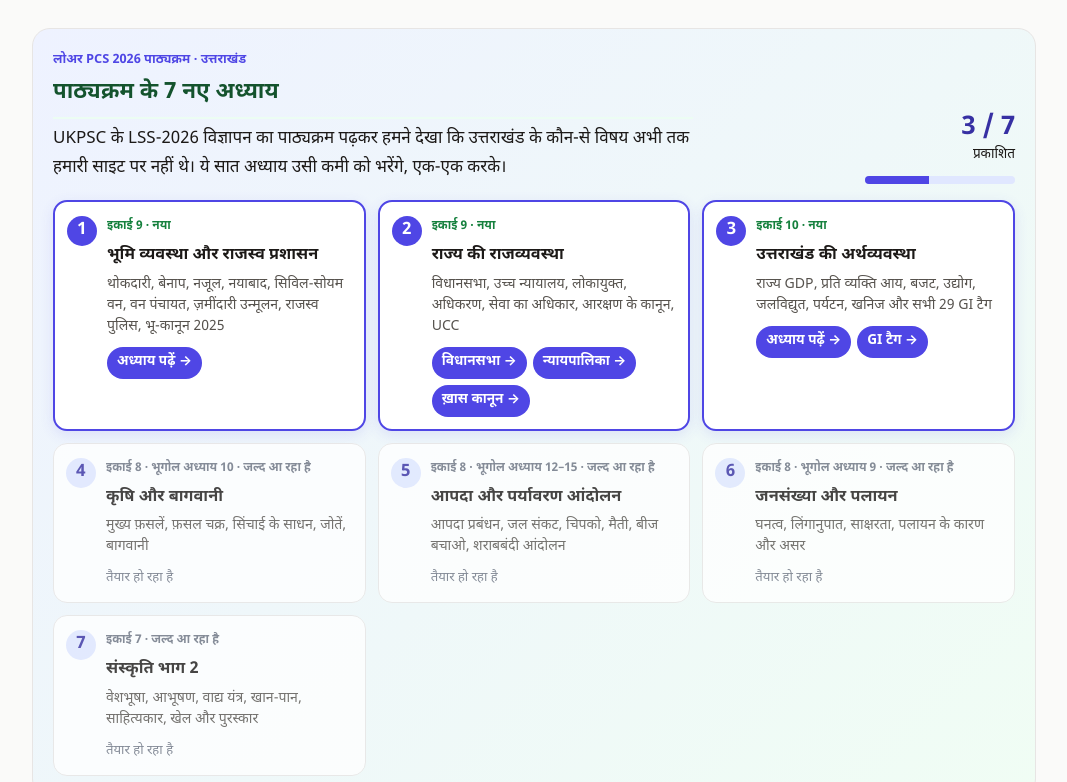
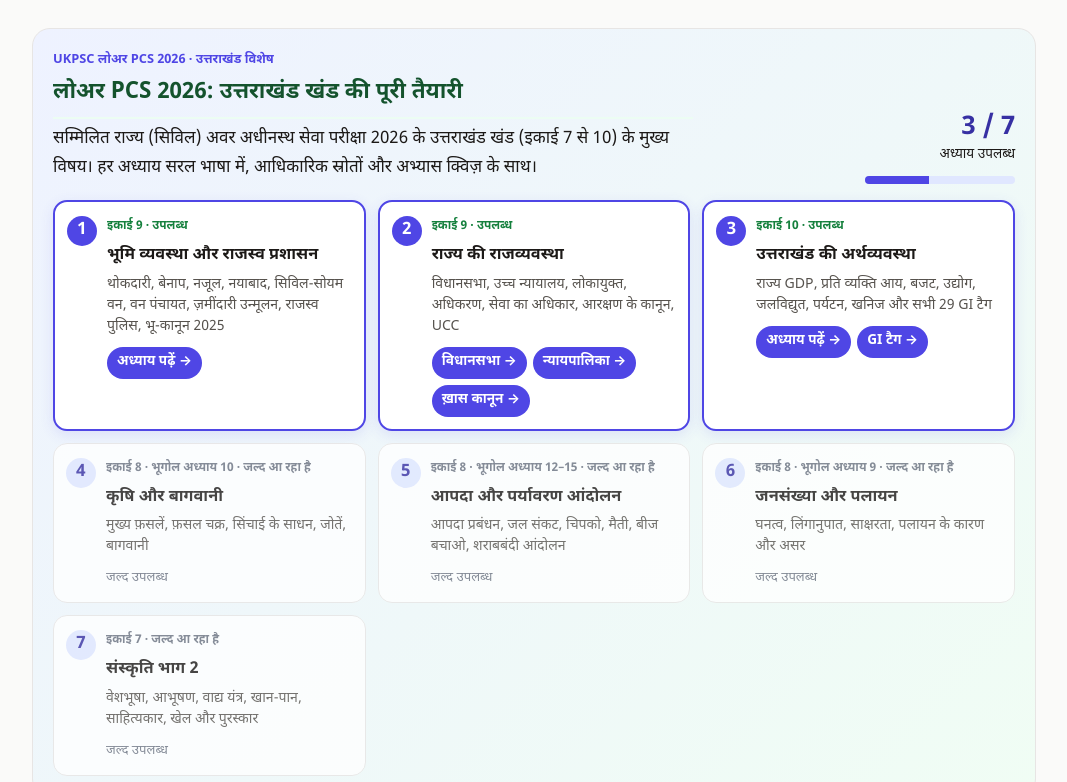
Before and after one commit to himanshupant95/pahadpariksha, an Astro site: page / in a window 1280 px wide. Shown: the part 2280-3062 px from the top of the page, without its empty margins (106-1173 px from the left). Built offline with nearby package versions, Linux system fonts and the light colour scheme; Astro itself is replaced by a stand-in of ours.

Commit message:
Home: professional Lower PCS 2026 section copy
Co-Authored-By: Claude Opus 5.5 <noreply@anthropic.com>
Claude-Session: https://claude.ai/code/session_019hdzKTCA8Gc83JLdjzSfZN

```diff
--- a/src/pages/index.astro
+++ b/src/pages/index.astro
@@ -27,7 +27,7 @@ const topics = [
   { icon: 'quiz', t: 'क्विज़', d: 'सभी अध्यायों के MCQ एक जगह', href: '/quiz/' },
   { icon: 'paper', t: 'करेंट अफेयर्स', d: 'रोज़ का संस्करण, तथ्य व क्विज़', href: '/current-affairs/' },
 ];
-// LSS-2026 syllabus gaps (Uttarakhand units 7–10). live: link list; otherwise "जल्द आ रहा है".
+// LSS-2026 Uttarakhand section (units 7–10). live: link list; otherwise "जल्द आ रहा है".
 const syllabus = [
   { n: 1, t: 'भूमि व्यवस्था और राजस्व प्रशासन', d: 'थोकदारी, बेनाप, नजूल, नयाबाद, सिविल-सोयम वन, वन पंचायत, ज़मींदारी उन्मूलन, राजस्व पुलिस, भू-कानून 2025', unit: 'इकाई 9', links: [['/polity/land-revenue-system/', 'अध्याय पढ़ें']] },
   { n: 2, t: 'राज्य की राजव्यवस्था', d: 'विधानसभा, उच्च न्यायालय, लोकायुक्त, अधिकरण, सेवा का अधिकार, आरक्षण के कानून, UCC', unit: 'इकाई 9', links: [['/polity/legislative-assembly/', 'विधानसभा'], ['/polity/judiciary/', 'न्यायपालिका'], ['/polity/special-laws/', 'ख़ास कानून']] },
@@ -112,20 +112,20 @@ const latest = [
   <section class="syl" aria-labelledby="syl-h">
     <div class="syl-head">
       <div>
-        <p class="kick">लोअर PCS 2026 पाठ्यक्रम · उत्तराखंड</p>
-        <h2 id="syl-h">पाठ्यक्रम के 7 नए अध्याय</h2>
-        <p>UKPSC के LSS-2026 विज्ञापन का पाठ्यक्रम पढ़कर हमने देखा कि उत्तराखंड के कौन-से विषय अभी तक हमारी साइट पर नहीं थे। ये सात अध्याय उसी कमी को भरेंगे, एक-एक करके।</p>
+        <p class="kick">UKPSC लोअर PCS 2026 · उत्तराखंड विशेष</p>
+        <h2 id="syl-h">लोअर PCS 2026: उत्तराखंड खंड की पूरी तैयारी</h2>
+        <p>सम्मिलित राज्य (सिविल) अवर अधीनस्थ सेवा परीक्षा 2026 के उत्तराखंड खंड (इकाई 7 से 10) के मुख्य विषय। हर अध्याय सरल भाषा में, आधिकारिक स्रोतों और अभ्यास क्विज़ के साथ।</p>
       </div>
-      <div class="syl-prog"><b>{liveSyl} / 7</b><span>प्रकाशित</span><div class="bar"><div style={`width:${(liveSyl / 7) * 100}%`}></div></div></div>
+      <div class="syl-prog"><b>{liveSyl} / 7</b><span>अध्याय उपलब्ध</span><div class="bar"><div style={`width:${(liveSyl / 7) * 100}%`}></div></div></div>
     </div>
     <ol class="syl-grid">
       {syllabus.map((x) => (
         <li class={x.links ? 'live' : 'soon'}>
           <span class="no">{x.n}</span>
-          <small>{x.unit} · {x.links ? 'नया' : 'जल्द आ रहा है'}</small>
+          <small>{x.unit} · {x.links ? 'उपलब्ध' : 'जल्द आ रहा है'}</small>
           <strong>{x.t}</strong>
           <p>{x.d}</p>
-          {x.links ? <span class="go">{x.links.map(([h, l]) => <a href={h}>{l} →</a>)}</span> : <span class="wait">तैयार हो रहा है</span>}
+          {x.links ? <span class="go">{x.links.map(([h, l]) => <a href={h}>{l} →</a>)}</span> : <span class="wait">जल्द उपलब्ध</span>}
         </li>
       ))}
     </ol>
```
